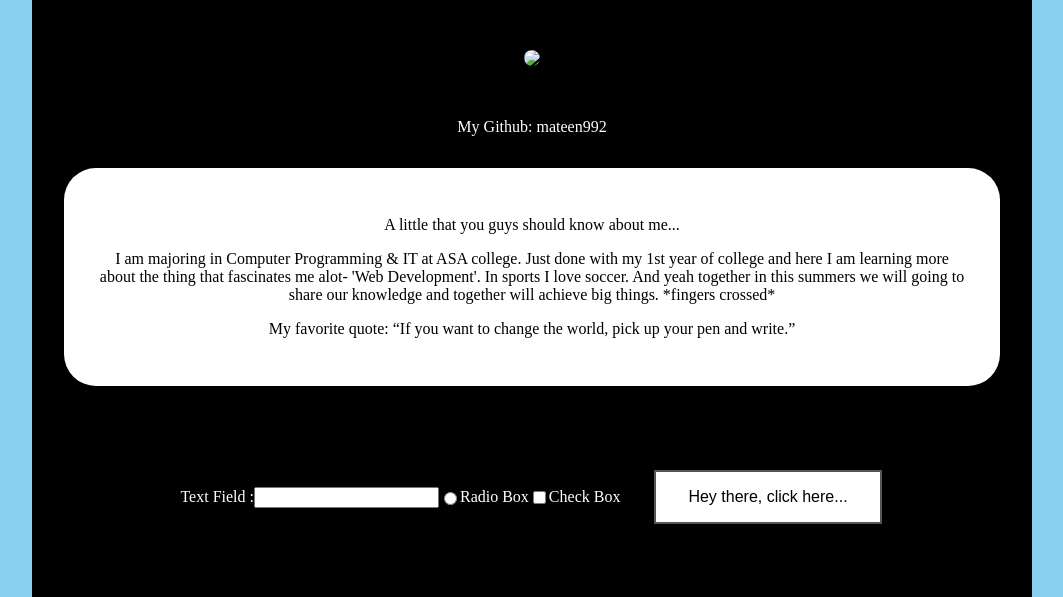
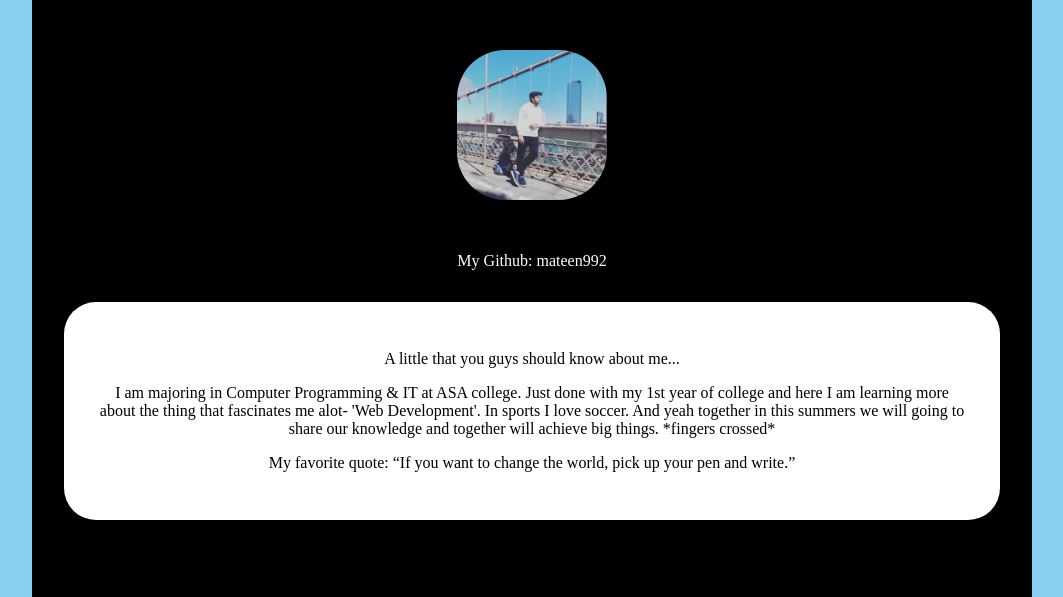
Before and after one commit to mateen992/Pre-Work, a plain HTML site: page index.html in a window 1280 px wide. Shown: the part 157-754 px from the top of the page, without its empty margins (108-1171 px from the left). Drawn offline with Linux system fonts and the light colour scheme.

Commit message:
Update index.html

```diff
--- a/index.html
+++ b/index.html
@@ -10,7 +10,7 @@
     <div class="firstclass">
       <h1>Hey there! I'm Abdul Mateen Idrees</h1>
       <h4>I am glad to be part of this class.</h4>
-      <img src="image/me.jpg" height="150" />
+      <img src="me.jpg" height="150" />
       <p></p>
       <p>My Github: mateen992</p>
       <div class="innerdiv">
```
